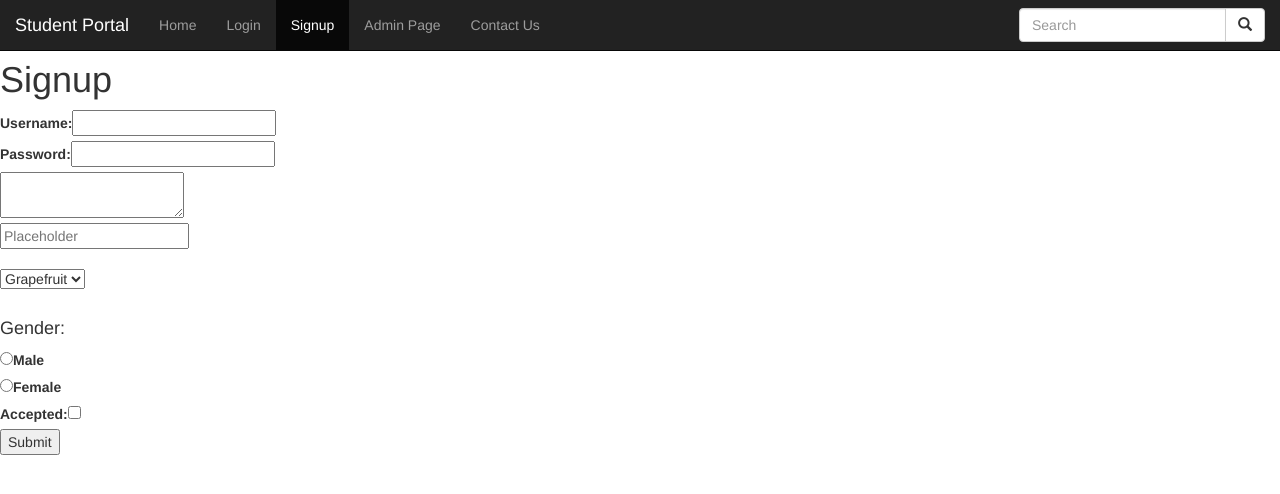
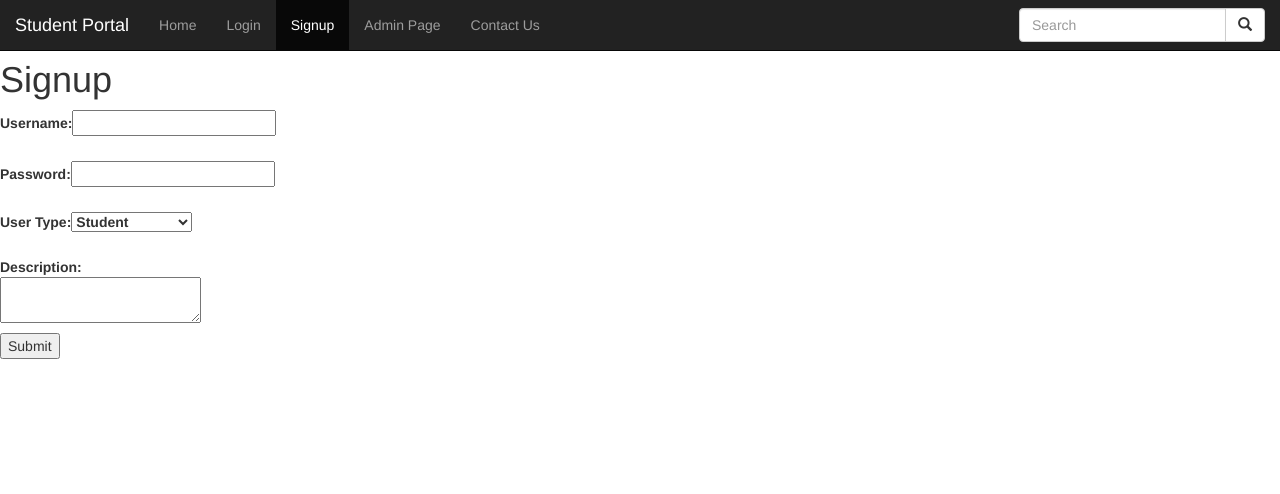
Before and after one commit to ujjwal-raizada/student-utility-portal, a React (Create React App) app in the folder front-end-react/frontend-testing/: page /signup in a window 1280 px wide. Shown: the top 494 px of the page. Built offline with nearby package versions, Linux system fonts and the light colour scheme.

Commit message:
frontend: Update signup page

```diff
--- a/front-end-react/frontend-testing/src/Components/Signup.js
+++ b/front-end-react/frontend-testing/src/Components/Signup.js
@@ -7,10 +7,7 @@ class Signup extends Component {
 	state = {
 			username: '' ,
 			password: '' ,
-			Accepted: false ,
-			Gender: '' ,
-			Fruit: '' ,
-			placeholder: ''
+			type: 'normal' ,
 	}
 
 	handleChange = (event) => {
@@ -25,12 +22,7 @@ class Signup extends Component {
 
 	handleSubmit = (event) => {
 		event.preventDefault()
-		const user = {
-
-			    'username': this.state.username,
-			    'password': this.state.password
-
-		}
+		const user = this.state
 
 		this.setState({
 					placeholder: 'Submitting...'
@@ -81,88 +73,47 @@ class Signup extends Component {
 								/>
 							</label>
 							<br/>
+							<br/>
 						</div>
 
 						<div>
 							<label>
 								Password:
 								<input
-									type="text"
+									type="password"
 									name="password"
 									value={this.state.password}
 									onChange={this.handleChange}
 								/>
 							</label>
 							<br/>
-						</div>
-
-						<div>
-							<textarea name="Description" />
 							<br/>
 						</div>
 
 						<div>
-							<input
-								type="text"
-								name="test"
-								placeholder="Placeholder"
-							/>
+							<label>
+								User Type:
+								<select
+									value={this.state.type}
+                  onChange={this.handleChange}
+                  name="type"
+                	>
+									<option value="normal">Student</option>
+									<option value="admin">Administration</option>
+									<option value="admin">Faculty</option>
+									<option value="admin">Club</option>
+									<option value="admin">Admin</option>
+								</select>
+							</label>
 							<br/>
 							<br/>
 						</div>
 
 						<div>
-							<select
-								value={this.state.Fruit}
-			                    onChange={this.handleChange}
-			                    name="Fruit"
-		                    >
-								<option value="grapefruit">Grapefruit</option>
-								<option value="lime">Lime</option>
-								<option value="coconut">Coconut</option>
-								<option value="mango">Mango</option>
-							</select>
-							<br/>
-							<br/>
-						</div>
-
-						<h4>Gender:</h4>
-						<div>
 							<label>
-								<input
-									type="radio"
-									name="Gender"
-									value="Male"
-									checked={this.state.Gender === "Male"}
-									onChange={this.handleChange}
-								/>
-								Male
-							</label>
-							<br/>
-						</div>
-
-						<div>
-							<label>
-								<input
-									type="radio"
-									name="Gender"
-									value="Female"
-									checked={this.state.Gender === "Female"}
-									onChange={this.handleChange}
-								/>
-								Female
-							</label>
-							<br/>
-						</div>
-
-						<div>
-							<label>
-								Accepted:
-								<input
-									type="checkbox"
-									name="Accepted"
-									checked={this.state.Accepted}
-									onChange={this.handleChange} />
+								Description:<br/>
+								<textarea name="Description" />
+								<br/>
 							</label>
 							<br/>
 						</div>
```
